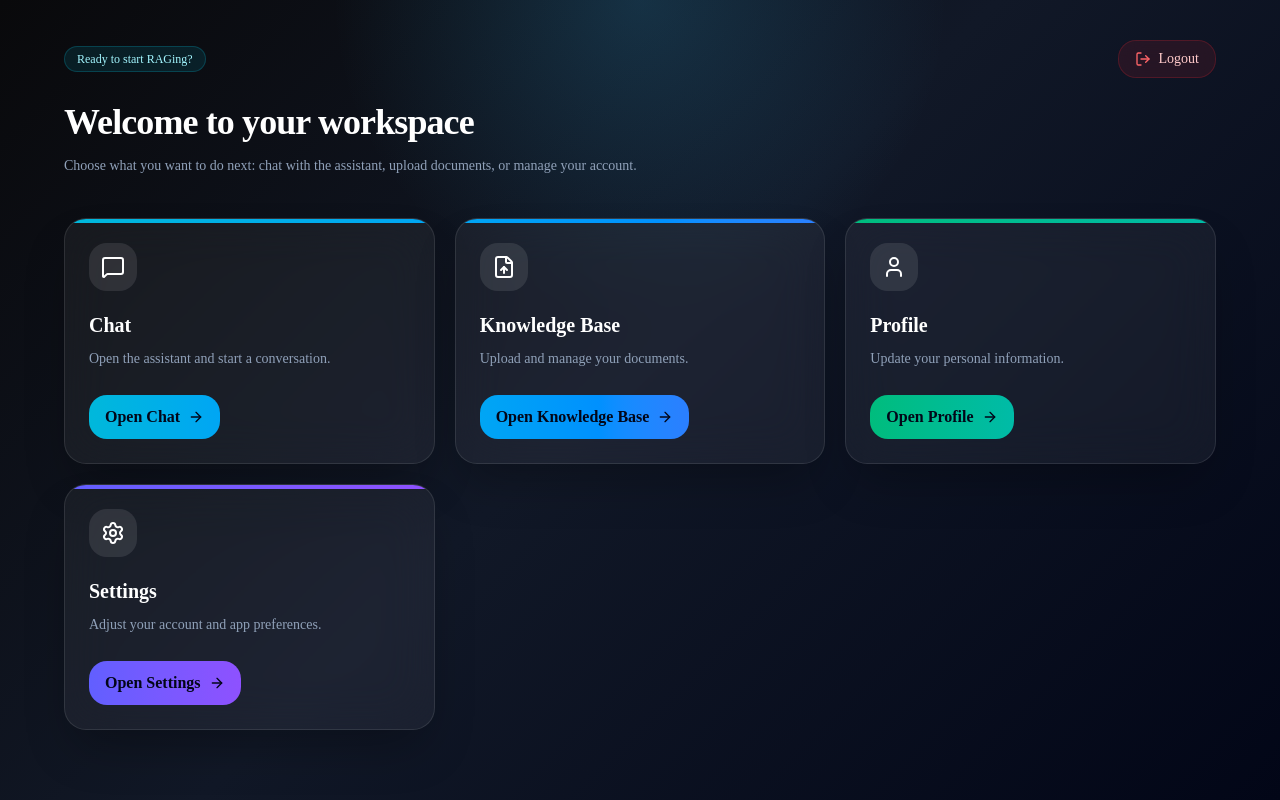
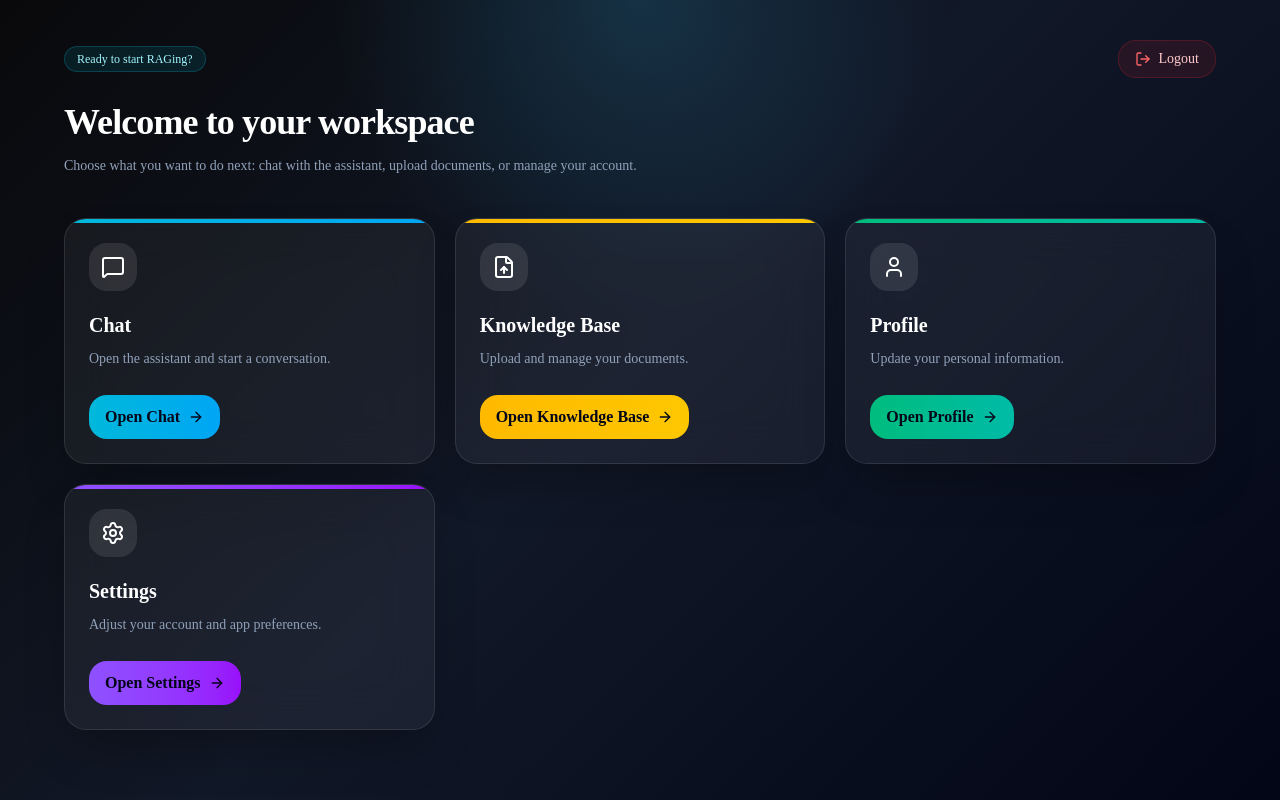
Before and after one commit to G0ncal0M0nteir0/rag-assistant, a Next.js app in the folder frontend/: page /main in a window 1280 px wide. Built offline with nearby package versions, Linux system fonts and the light colour scheme; no server answers.

Commit message:
feat: changes to the design of the main page

```diff
--- a/frontend/app/main/page.tsx
+++ b/frontend/app/main/page.tsx
@@ -27,7 +27,7 @@ const items = [
     description: "Upload and manage your documents.",
     href: "/main/knowledge_base",
     icon: FileUp,
-    accent: "from-sky-500 to-blue-500",
+    accent: "from-amber-400 to-yellow-400",
   },
   {
     title: "Profile",
@@ -41,7 +41,7 @@ const items = [
     description: "Adjust your account and app preferences.",
     href: "/main/settings",
     icon: Settings,
-    accent: "from-indigo-500 to-violet-500",
+    accent: "from-violet-500 to-purple-600",
   },
   {
     title: "Admin",
@@ -103,15 +103,30 @@ export default function AppHomePage() {
     router.push("/");
   };
 
-  const visibleItems = items.filter((item) => item.title !== "Admin" || isAdmin);
+  // Always exclude the Admin card from the grid — admin access is shown
+  // as a centered shield icon in the header instead.
+  const visibleItems = items.filter((item) => item.title !== "Admin");
 
   return (
     <main className="min-h-screen overflow-hidden bg-[radial-gradient(circle_at_top,_rgba(56,189,248,0.18),_transparent_30%),linear-gradient(135deg,_#09090b_0%,_#111827_48%,_#020617_100%)] px-4 py-10 text-white">
       <div className="mx-auto max-w-6xl">
-        <div className="mb-6 flex items-center justify-between gap-4">
+        <div className="mb-6 flex items-center justify-between gap-4 relative">
           <span className="inline-flex items-center gap-2 rounded-full border border-cyan-400/20 bg-cyan-400/10 px-3 py-1 text-xs text-cyan-200">
             Ready to start RAGing?
           </span>
+
+          {isAdmin === true && (
+            <Link
+              href="/admin"
+              aria-label="Admin"
+              title="Admin"
+              className="absolute left-1/2 top-1/2 -translate-y-1/2 -translate-x-1/2 z-10"
+            >
+              <div className="inline-flex items-center justify-center h-10 w-10 rounded-full bg-gradient-to-r from-amber-500 to-orange-500 text-slate-950 shadow-md">
+                <Shield className="h-5 w-5" />
+              </div>
+            </Link>
+          )}
 
           <button
             onClick={handleLogout}
```
Also changed, not shown: 1 other file (tests, documents, lock files or other folders).
